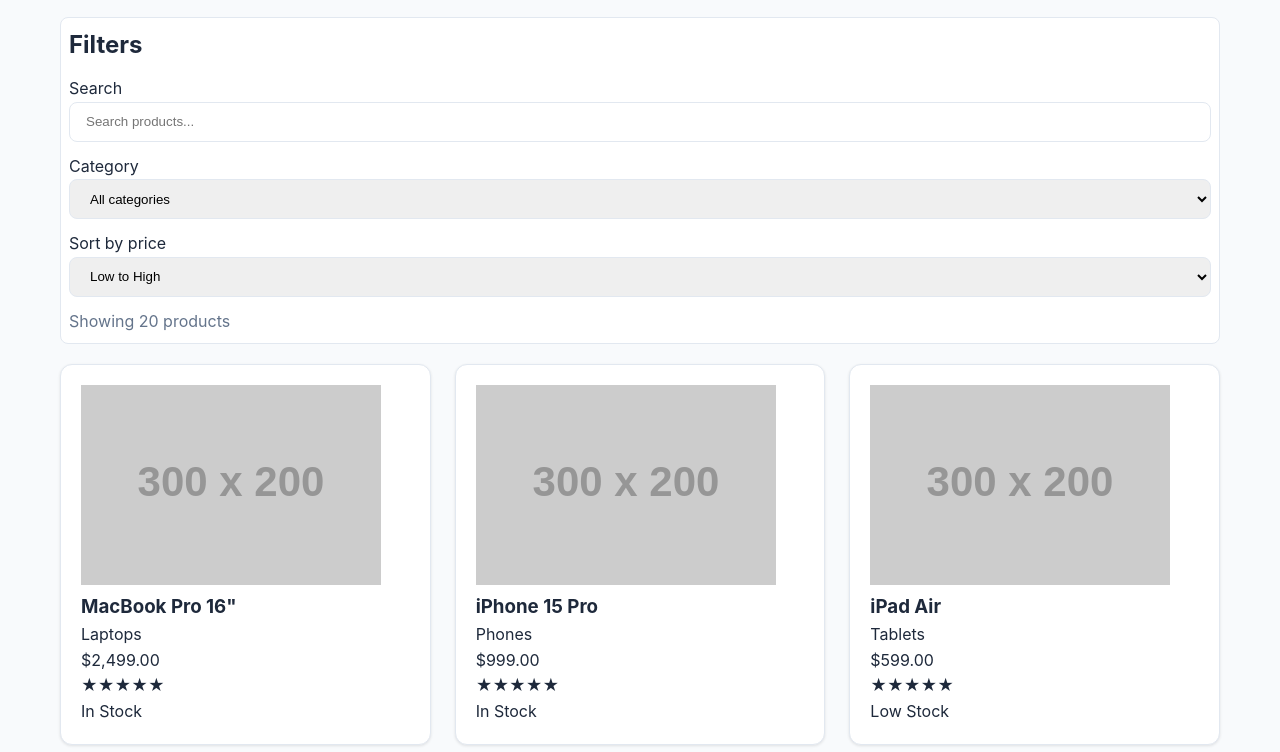
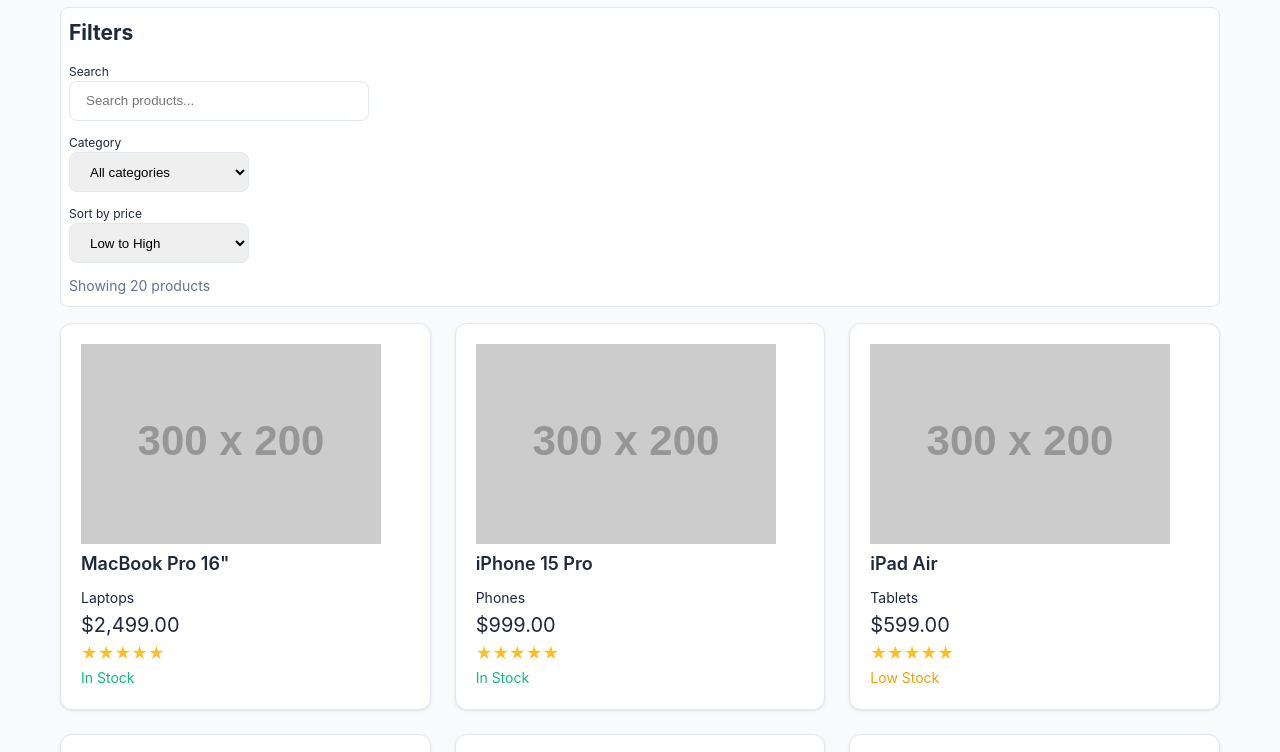
Before and after one commit to ElenaZhuvak/software-engineer-l1-ElenaZhuvak, a website built with Vite: page index.html in a window 1280 px wide. Shown: the part 100-852 px from the top of the page. Built offline with nearby package versions, Linux system fonts and the light colour scheme; placeholder pictures from the web are drawn by us.

Commit message:
feat: Refactor search input layout, enhance star rating and stock status display

```diff
--- a/index.html
+++ b/index.html
@@ -19,6 +19,7 @@
                     <form class="filter-form">
                         <div class="filter-group">
                             <label for="search-filter" class="filters-label">Search</label>
+                            <div class="input-box">
                                 <input
                                     class="search-input"
                                     type="text"
@@ -35,6 +36,7 @@
                                 >
                                     x
                                 </button>
+                            </div>
                         </div>
 
                         <div class="filter-group">
--- a/script.js
+++ b/script.js
@@ -153,7 +153,7 @@
 
         <span class='product-rating'>${createStarRating(product.rating)}</span>
 
-        <p class='product-stock'>${product.stock}</p>
+        <p class='product-stock'>${getStockStatus(product.stock)}</p>
         </li>`;
         })
         .join("");
@@ -173,9 +173,28 @@
 
 // Helper: Create star rating display
 function createStarRating(rating) {
-    // TODO: Create visual star rating (e.g., ★★★★☆ for 4.0)
     const rounded = Math.round(rating);
-    return "★".repeat(rounded) + "☆".repeat(5 - rounded);
+    let stars = '';
+
+    for (let i = 1; i <= 5; i ++) {
+        if (i <= rounded) {
+            stars += `<span class='full-star'>★</span>`
+        } else {
+            stars += `<span class='empty-star'>☆</span>`
+        }
+    }
+    return stars;
+}
+
+// Helper: Create stock status in colors
+function getStockStatus(stock) {
+    if (stock === 'In Stock') {
+        return `<span class='stock-in'>In Stock</span>`
+    }
+    if (stock === 'Low Stock') {
+        return `<span class='stock-low'>Low Stock</span>`
+    }
+    return `<span class='stock-out'>Out of Stock</span>`
 }
 
 // Start the app when DOM is ready
--- a/styles.css
+++ b/styles.css
@@ -37,6 +37,7 @@
     background-color: var(--bg-main);
     color: var(--text-primary);
     line-height: 1.6;
+    font-size: 14px;
 }
 
 .container {
@@ -70,7 +71,23 @@
     margin-bottom: 12px;
 }
 .filters-label {
-    font-style: 12px;
+    font-size: 12px;
+}
+.input-box {
+    display: flex;
+    gap: 8px;
+}
+.clearBtn {
+    width: 40px;
+    height: 40px;
+    border-radius: 8px;
+    border-style: none;
+    cursor: pointer;
+
+}
+.clearBtn:hover,
+.clearBtn:focus {
+    outline: 2px solid #6366f1;
 }
 
 .search-input,
@@ -81,15 +98,21 @@
     border-radius: 8px;
     padding: 10px 16px;
 }
-
+.category-select,
+.sortBy-select {
+    width: 180px;
+}
 .filter-results {
-    font-style: 14px;
+    font-size: 14px;
     color: var(--text-secondary);
 }
 
 /* TODO: Add products grid styles */
 /* Remember: 1 column on mobile, 2 on tablet, 3 on desktop */
 @media (max-width: 639px) {
+    .search-input {
+        width: 100%;
+    }
     .products-grid {
         display: grid;
         gap: 24px;
@@ -97,6 +120,9 @@
     }
 }
 @media (min-width: 640px) and (max-width: 1023px) {
+    .search-input {
+        width: 300px;
+    }
     .products-grid {
         display: grid;
         gap: 24px;
@@ -104,6 +130,10 @@
     }
 }
 @media (min-width: 1024px) {
+    .search-input {
+        width: 300px;
+    }
+
     .products-grid {
         display: grid;
         gap: 24px;
@@ -118,11 +148,49 @@
     padding: 20px;
     box-shadow: 0 1px 3px rgba(0,0,0,0.1);
     background-color: var(--bg-card);
+    transform: translateY(-4px);
+}
+.product-card:hover,
+.product-card:focus {
+    box-shadow: 0 4px 12px rgba(0,0,0,0.15);
+    transition: all 0.3s ease;
+}
+
+.product-name {
+    font-size: 18px;
+    font-weight: 600;
+    color: var(--text-primary);
+    margin-bottom: 8px;
+}
+.product-price {
+    font-size: 20px;
+    font-style: bold;
+    color: var(--text-primary);
+}
+.product-rating {
+    font-size: 16px;
+}
+.full-star {
+    color: var(--star-filled);
+}
+.empty-star {
+    color: var(--star-empty);
+}
+.product-stock {
+    font-size: 14px;
+}
+.stock-in {
+    color: var(--success);
+}
+.stock-low {
+    color: var(--warning);
+}
+.stock-out {
+    color: var(--error);
 }
 
 /* TODO: Add no results message styles */
-
-/* TODO: Add responsive breakpoints */
-/* Mobile: < 640px */
-/* Tablet: 640px - 1024px */
-/* Desktop: > 1024px */
+.no-results {
+    font-size: 14px;
+    color: var(--text-secondary);
+}
```
Lines whose indentation alone changed are shown as unchanged.
